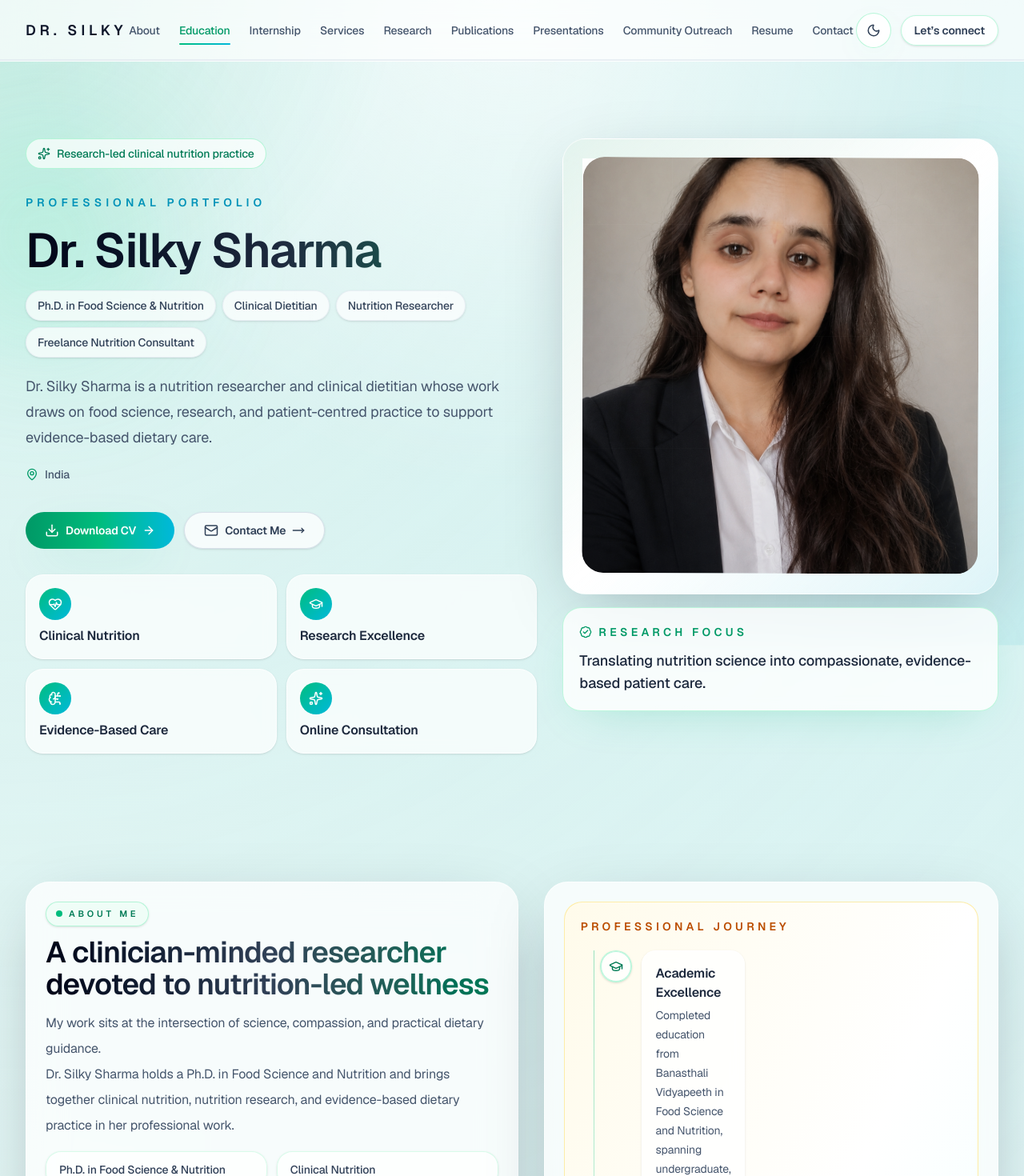
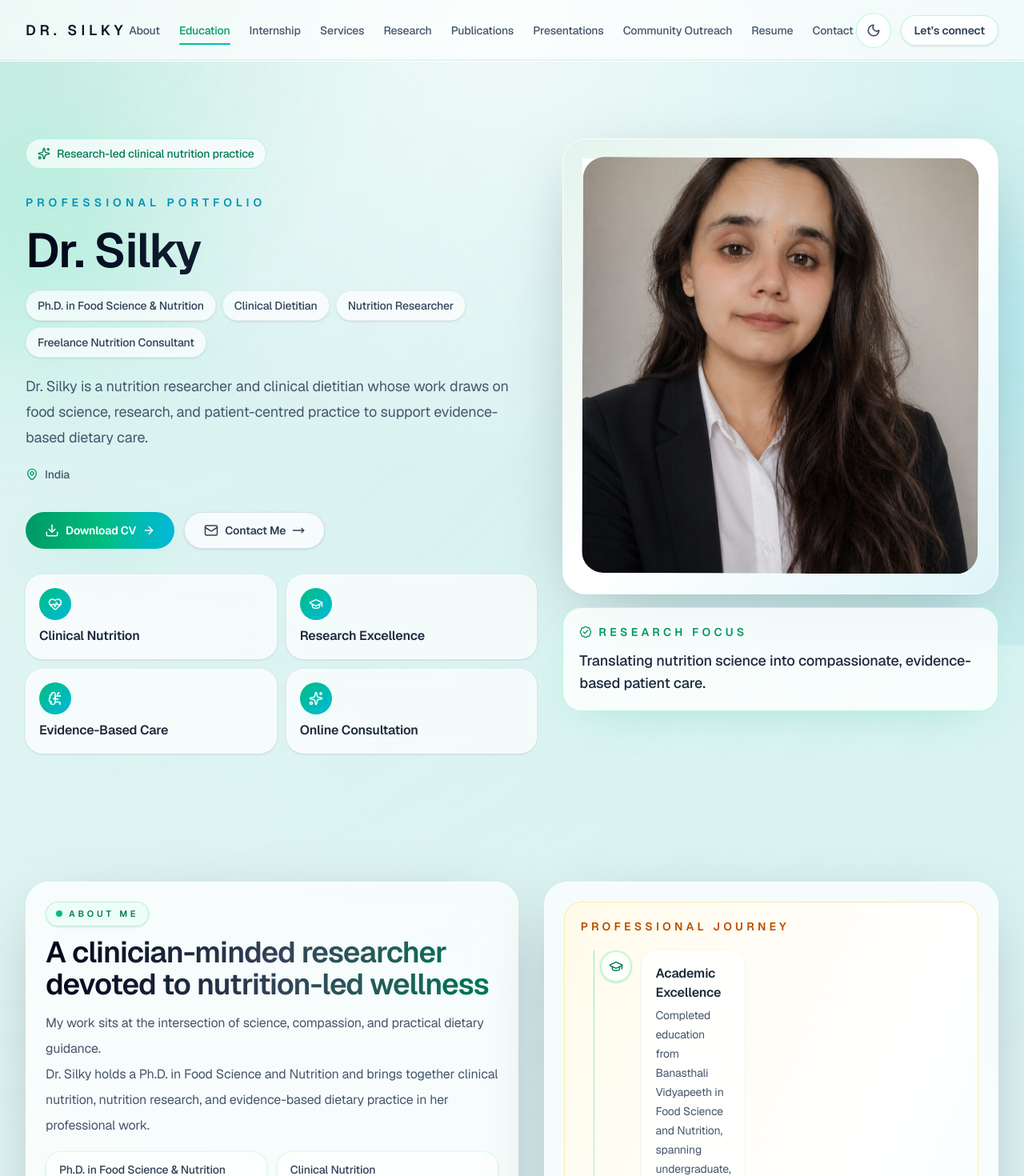
Before and after one commit to Harshit4646/silky-portfolio, a Next.js app: page / in a window 1280 px wide. Shown: the top 1470 px of the page at 80% size. Built offline with nearby package versions, Linux system fonts and the light colour scheme.

Commit message:
Update profile.ts

```diff
--- a/app/data/profile.ts
+++ b/app/data/profile.ts
@@ -83,7 +83,7 @@ export type Profile = {
 };
 
 export const profile: Profile = {
-  name: "Dr. Silky Sharma",
+  name: "Dr. Silky",
   title: "Ph.D. in Food Science & Nutrition",
   heroTitles: [
     "Ph.D. in Food Science & Nutrition",
@@ -98,9 +98,9 @@ export const profile: Profile = {
   heroBadge: "Research-led clinical nutrition practice",
   heroFocus: "Translating nutrition science into compassionate, evidence-based patient care.",
   intro:
-    "Dr. Silky Sharma is a nutrition researcher and clinical dietitian whose work draws on food science, research, and patient-centred practice to support evidence-based dietary care.",
+    "Dr. Silky is a nutrition researcher and clinical dietitian whose work draws on food science, research, and patient-centred practice to support evidence-based dietary care.",
   about:
-    "Dr. Silky Sharma holds a Ph.D. in Food Science and Nutrition and brings together clinical nutrition, nutrition research, and evidence-based dietary practice in her professional work.",
+    "Dr. Silky holds a Ph.D. in Food Science and Nutrition and brings together clinical nutrition, nutrition research, and evidence-based dietary practice in her professional work.",
   aboutHighlights: [
     "Ph.D. in Food Science & Nutrition",
     "Clinical Nutrition",
```
